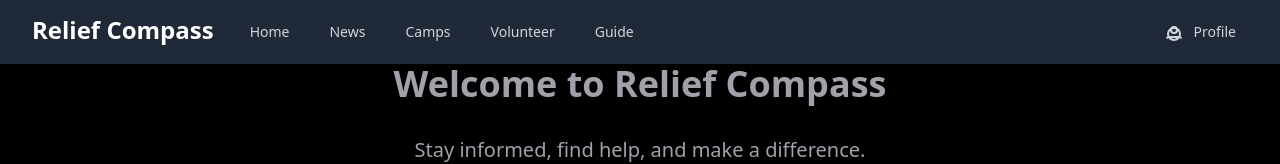
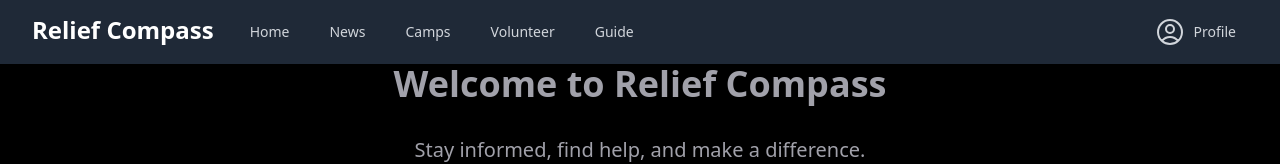
Before and after one commit to TheTempest76/code-fury-submission, a Next.js app: page / in a window 1280 px wide. Shown: the top 164 px of the page. Built offline with nearby package versions, Linux system fonts and the light colour scheme.

Commit message:
Update Navbar.jsx

```diff
--- a/src/components/Navbar.jsx
+++ b/src/components/Navbar.jsx
@@ -3,6 +3,7 @@
 
 import Link from 'next/link';
 import { useState } from 'react';
+import { UserCircleIcon } from '@heroicons/react/24/outline'; // Import the new icon
 
 export default function Navbar() {
   const [isOpen, setIsOpen] = useState(false);
@@ -36,16 +37,14 @@ export default function Navbar() {
                 <Link href="/" className="text-gray-300 hover:bg-gray-700 hover:text-white px-3 py-2 rounded-md text-sm font-medium">Home</Link>
                 <Link href="/news" className="text-gray-300 hover:bg-gray-700 hover:text-white px-3 py-2 rounded-md text-sm font-medium">News</Link>
                 <Link href="/camps" className="text-gray-300 hover:bg-gray-700 hover:text-white px-3 py-2 rounded-md text-sm font-medium">Camps</Link>
-                <Link href="/guides" className="text-gray-300 hover:bg-gray-700 hover:text-white px-3 py-2 rounded-md text-sm font-medium">Volunteer</Link>
-                <Link href="/guides" className="text-gray-300 hover:bg-gray-700 hover:text-white px-3 py-2 rounded-md text-sm font-medium">Guide</Link>
+                <Link href="/volunteer" className="text-gray-300 hover:bg-gray-700 hover:text-white px-3 py-2 rounded-md text-sm font-medium">Volunteer</Link>
+                <Link href="/guide" className="text-gray-300 hover:bg-gray-700 hover:text-white px-3 py-2 rounded-md text-sm font-medium">Guide</Link>
               </div>
             </div>
           </div>
           <div className="absolute inset-y-0 right-0 flex items-center">
             <Link href="/profile/signup" className="text-gray-300 hover:bg-gray-700 hover:text-white px-3 py-2 rounded-md text-sm font-medium flex items-center">
-              <svg className="h-6 w-6 mr-2" xmlns="http://www.w3.org/2000/svg" fill="none" viewBox="0 0 24 24" stroke="currentColor">
-                <path strokeLinecap="round" strokeLinejoin="round" strokeWidth="2" d="M5.121 17.804A3 3 0 016 17h12a3 3 0 01.879.804M15 10a3 3 0 11-6 0 3 3 0 016 0zM18 14a6 6 0 11-12 0 6 6 0 0112 0z" />
-              </svg>
+              <UserCircleIcon className="h-8 w-8 mr-2" /> {/* Use the new icon */}
               Profile
             </Link>
           </div>
@@ -56,7 +55,8 @@ export default function Navbar() {
           <Link href="/" className="text-gray-300 hover:bg-gray-700 hover:text-white block px-3 py-2 rounded-md text-base font-medium">Home</Link>
           <Link href="/news" className="text-gray-300 hover:bg-gray-700 hover:text-white block px-3 py-2 rounded-md text-base font-medium">News</Link>
           <Link href="/camps" className="text-gray-300 hover:bg-gray-700 hover:text-white block px-3 py-2 rounded-md text-base font-medium">Camps</Link>
-          <Link href="/guides" className="text-gray-300 hover:bg-gray-700 hover:text-white block px-3 py-2 rounded-md text-base font-medium">Volunteer Guides</Link>
+          <Link href="/volunteer" className="text-gray-300 hover:bg-gray-700 hover:text-white block px-3 py-2 rounded-md text-base font-medium">Volunteer</Link>
+          <Link href="/guide" className="text-gray-300 hover:bg-gray-700 hover:text-white block px-3 py-2 rounded-md text-base font-medium">Guide</Link>
           <Link href="/profile" className="text-gray-300 hover:bg-gray-700 hover:text-white block px-3 py-2 rounded-md text-base font-medium">Profile</Link>
         </div>
       </div>
```
